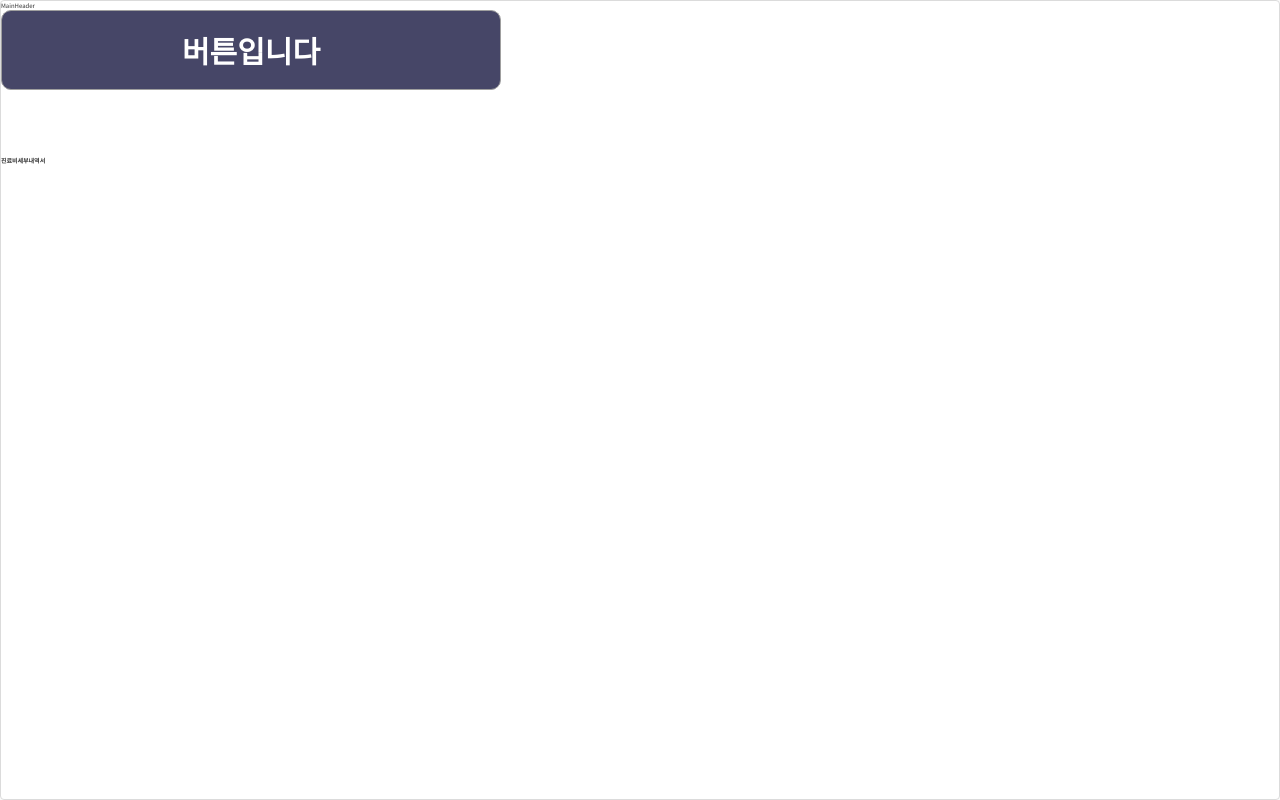
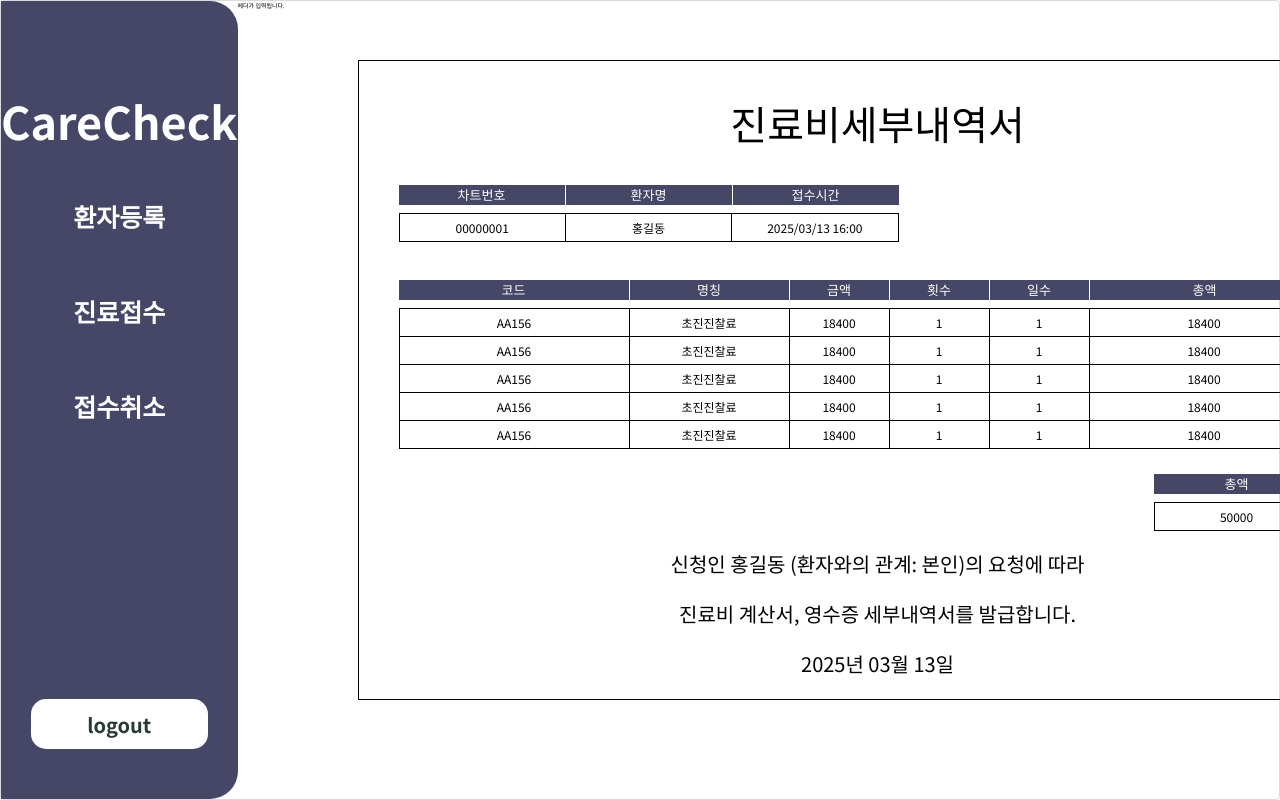
Before and after one commit to CareCheck-KoreaIT/CareCheck_koreaIt_front, a React (Vite) app: page /bill/detail in a window 1280 px wide. Built offline with nearby package versions, Linux system fonts and the light colour scheme.

Commit message:
세부내역 완성

```diff
--- a/src/App.jsx
+++ b/src/App.jsx
@@ -2,9 +2,10 @@ import { Route, Routes } from "react-router-dom";
 import MainLayout from "./components/common/MainLayout/MainLayout";
 import MainRoute from "./routes/MainRoute/MainRoute";
 import JoinPage from "./pages/JoinPage/JoinPage";
-import { Global } from "@emotion/react"
-import { global } from "./styles/global"
+import { Global } from "@emotion/react";
+import { global } from "./styles/global";
 import OrderPage from "./pages/OrderPage/OrderPage";
+import DetailBillPage from "./pages/DetailBillPage/DetailBillPage";
 
 function App() {
   return (
@@ -15,6 +16,7 @@ function App() {
           <Route path="/*" element={<MainRoute />} />
           <Route path="/join" element={<JoinPage />} />
           <Route path="/order" element={<OrderPage />} />
+          <Route path="/bill/detail" element={<DetailBillPage />} />
         </Routes>
       </MainLayout>
     </>
--- a/src/components/common/MainSidebar/style.js
+++ b/src/components/common/MainSidebar/style.js
@@ -6,12 +6,13 @@ export const sidebar = css`
   flex-direction: column;
   justify-content: space-between;
   align-items: center;
-  width: 100%;
+  width: 31rem;
   height: 100%;
   background-color: #464667;
   border-top-right-radius: 2.8rem;
   border-bottom-right-radius: 2.8rem;
   color: #ffffff;
+  font-weight: bold;
 `;
 
 export const header = css`
--- a/src/pages/DetailBillPage/DetailBillPage.jsx
+++ b/src/pages/DetailBillPage/DetailBillPage.jsx
@@ -1,18 +1,104 @@
-import React from 'react'
+/**@jsxImportSource @emotion/react */
+import * as s from "./style";
+import React from "react";
+import MainSidebar from "../../components/common/MainSidebar/MainSidebar";
 
 function DetailBillPage() {
   return (
-    <div>
-        <div>
-            <h2>진료비세부내역서</h2>
+    <div css={s.layout}>
+      <MainSidebar />
+      <div>
+        <header>헤더가 입력됩니다.</header>
+        <div css={s.container}>
+          <main>
+            <h2 css={s.title}>진료비세부내역서</h2>
+            <div css={s.patientInfo}>
+              <div css={s.patientInfoHead}>
+                <div>차트번호</div>
+                <div>환자명</div>
+                <div>접수시간</div>
+              </div>
+              <table css={s.patientTable}>
+                <tr>
+                  <td>00000001</td>
+                  <td>홍길동</td>
+                  <td>2025/03/13 16:00</td>
+                </tr>
+              </table>
+            </div>
+
+            <div css={s.billDetailInfo}>
+              <div css={s.billDetailHead}>
+                <div>코드</div>
+                <div>명칭</div>
+                <div>금액</div>
+                <div>횟수</div>
+                <div>일수</div>
+                <div>총액</div>
+              </div>
+              <table css={s.billDetailTable}>
+                <tr>
+                  <td>AA156</td>
+                  <td>초진진찰료</td>
+                  <td>18400</td>
+                  <td>1</td>
+                  <td>1</td>
+                  <td>18400</td>
+                </tr>
+                <tr>
+                  <td>AA156</td>
+                  <td>초진진찰료</td>
+                  <td>18400</td>
+                  <td>1</td>
+                  <td>1</td>
+                  <td>18400</td>
+                </tr>
+                <tr>
+                  <td>AA156</td>
+                  <td>초진진찰료</td>
+                  <td>18400</td>
+                  <td>1</td>
+                  <td>1</td>
+                  <td>18400</td>
+                </tr>
+                <tr>
+                  <td>AA156</td>
+                  <td>초진진찰료</td>
+                  <td>18400</td>
+                  <td>1</td>
+                  <td>1</td>
+                  <td>18400</td>
+                </tr>
+                <tr>
+                  <td>AA156</td>
+                  <td>초진진찰료</td>
+                  <td>18400</td>
+                  <td>1</td>
+                  <td>1</td>
+                  <td>18400</td>
+                </tr>
+              </table>
+            </div>
+            <div css={s.totalPayInfo}>
+              <div css={s.totalPayHead}>
+                <div>총액</div>
+              </div>
+              <table css={s.totalPayTable}>
+                <tr>
+                  <td>50000</td>
+                </tr>
+              </table>
+            </div>
+            <div css={s.script}>
+              <span>신청인 홍길동 (환자와의 관계: 본인)의 요청에 따라</span>
+              <span>진료비 계산서, 영수증 세부내역서를 발급합니다.</span>
+              <span>2025년 03월 13일</span>
+            </div>
+          </main>
         </div>
-        <div></div>
-        <div></div>
-        <div></div>
-        <div></div>
-        <div></div>
+      </div>
     </div>
-  )
+  );
 }
 
-export default DetailBillPage
+export default DetailBillPage;
--- a/src/pages/DetailBillPage/style.js
+++ b/src/pages/DetailBillPage/style.js
@@ -0,0 +1,192 @@
+import { css } from "@emotion/react";
+
+export const layout = css`
+  display: flex;
+  width: 100%;
+  height: auto;
+`;
+
+export const container = css`
+  box-sizing: border-box;
+  display: flex;
+  flex-direction: column;
+  margin-top: 5rem;
+  margin-left: 12rem;
+  width: 104rem;
+  border: 0.1rem solid #000000;
+`;
+export const title = css`
+  text-align: center;
+  font-size: 4rem;
+  font-weight: 400;
+`;
+export const patientInfo = css`
+  box-sizing: border-box;
+  display: flex;
+  flex-direction: column;
+  margin-left: 4rem;
+  width: 50rem;
+  height: 7rem;
+`;
+
+export const patientInfoHead = css`
+  display: flex;
+  gap: 0.1rem;
+  & > div {
+    width: 16.6rem;
+    height: 2rem;
+    background-color: #464667;
+    color: #ffffff;
+    text-align: center;
+    font-size: 1.3rem;
+  }
+`;
+
+export const patientTable = css`
+  box-sizing: border-box;
+  width: 50rem;
+  margin-top: 0.8rem;
+  border: 0.1rem solid #000000;
+  border-collapse: collapse;
+  table-layout: fixed;
+  & td {
+    border: 0.1rem solid #000000;
+    padding: 0.5rem;
+    text-align: center;
+    font-size: 1.2rem;
+  }
+`;
+
+export const billDetailInfo = css`
+  box-sizing: border-box;
+  display: flex;
+  flex-direction: column;
+  margin-top: 2.5rem;
+  margin-left: 4rem;
+  width: 92.7rem;
+  height: auto;
+`;
+
+export const billDetailHead = css`
+  box-sizing: border-box;
+  display: flex;
+  gap: 0.1rem;
+  & > div {
+    height: 2rem;
+    background-color: #464667;
+    color: #ffffff;
+    text-align: center;
+    font-size: 1.3rem;
+  }
+  & > div:nth-child(1) {
+    width: 23rem;
+  }
+  & > div:nth-child(2) {
+    width: 15.9rem;
+  }
+  & > div:nth-child(3) {
+    width: 9.9rem;
+  }
+  & > div:nth-child(4) {
+    width: 9.9rem;
+  }
+  & > div:nth-child(5) {
+    width: 9.9rem;
+  }
+  & > div:nth-child(6) {
+    width: 23rem;
+  }
+`;
+
+export const billDetailTable = css`
+  box-sizing: border-box;
+  width: 50rem;
+  margin-top: 0.8rem;
+  border: 0.1rem solid #000000;
+  border-collapse: collapse;
+  table-layout: fixed;
+  & td,
+  & th {
+    box-sizing: border-box;
+    border: 0.1rem solid #000000;
+    padding: 0.5rem;
+    text-align: center;
+    font-size: 1.2rem;
+  }
+  & th:nth-child(1),
+  & td:nth-child(1) {
+    width: 23rem;
+  }
+  & th:nth-child(2),
+  & td:nth-child(2) {
+    width: 16rem;
+  }
+  & th:nth-child(3),
+  & td:nth-child(3) {
+    width: 10rem;
+  }
+  & th:nth-child(4),
+  & td:nth-child(4) {
+    width: 10rem;
+  }
+  & th:nth-child(5),
+  & td:nth-child(5) {
+    width: 10rem;
+  }
+  & th:nth-child(6),
+  & td:nth-child(6) {
+    width: 23rem;
+  }
+`;
+
+export const script = css`
+  box-sizing: border-box;
+  display: flex;
+  align-items: center;
+  justify-content: center;
+  flex-direction: column;
+  margin-top: 3rem;
+  & > span {
+    height: 5rem;
+    font-size: 2rem;
+    font-weight: 400;
+  }
+`;
+
+export const totalPayInfo = css`
+  box-sizing: border-box;
+  display: flex;
+  flex-direction: column;
+  width: 104rem;
+  height: 7rem;
+  margin-left: 79.5rem;
+`;
+
+export const totalPayHead = css`
+  display: flex;
+  box-sizing: border-box;
+  margin-top: 2.5rem;
+  & > div {
+    width: 16.6rem;
+    height: 2rem;
+    background-color: #464667;
+    color: #ffffff;
+    text-align: center;
+    font-size: 1.3rem;
+  }
+`;
+
+export const totalPayTable = css`
+  box-sizing: border-box;
+  width: 16.6rem;
+  margin-top: 0.8rem;
+  border: 0.1rem solid #000000;
+  border-collapse: collapse;
+  table-layout: fixed;
+  & td {
+    border: 0.1rem solid #000000;
+    padding: 0.5rem;
+    text-align: center;
+    font-size: 1.2rem;
+  }
+`;
--- a/src/routes/MainRoute/MainRoute.jsx
+++ b/src/routes/MainRoute/MainRoute.jsx
@@ -13,7 +13,7 @@ function MainRoute() {
         <MainHeader />
       </div>
       <div css={s.mainContent}>
-        <DetailBillPage />
+        <MainContainer />
       </div>
     </div>
   );
--- a/src/styles/global.js
+++ b/src/styles/global.js
@@ -2,10 +2,6 @@ import { css } from "@emotion/react";
 
 export const global = css`
   @import url("https://fonts.googleapis.com/css2?family=Noto+Sans+KR:wght@100..900&display=swap");
-
-  * {
-    color: #333333;
-  }
 
   html,
   body,
```
